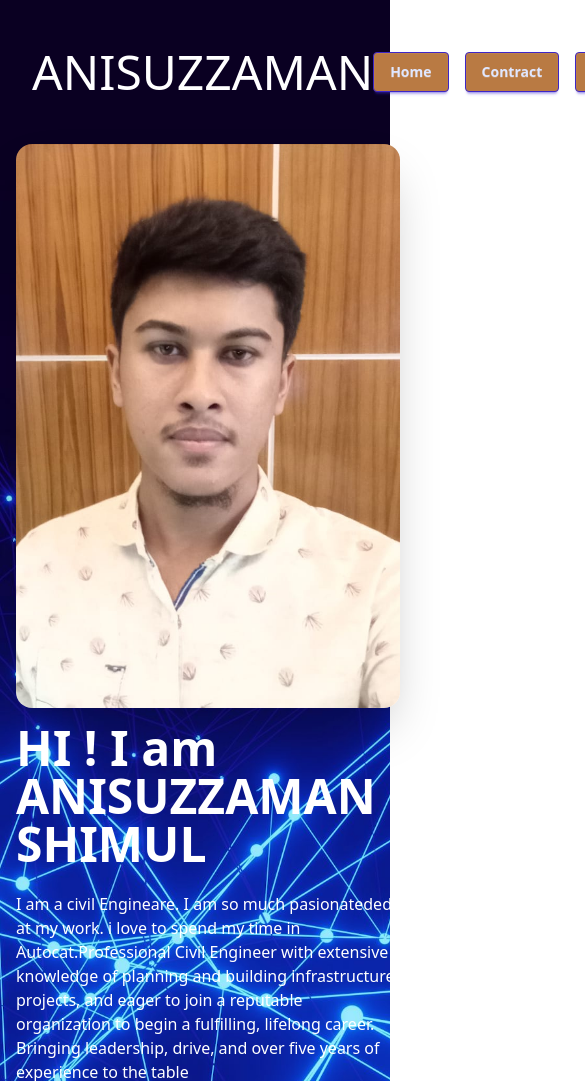
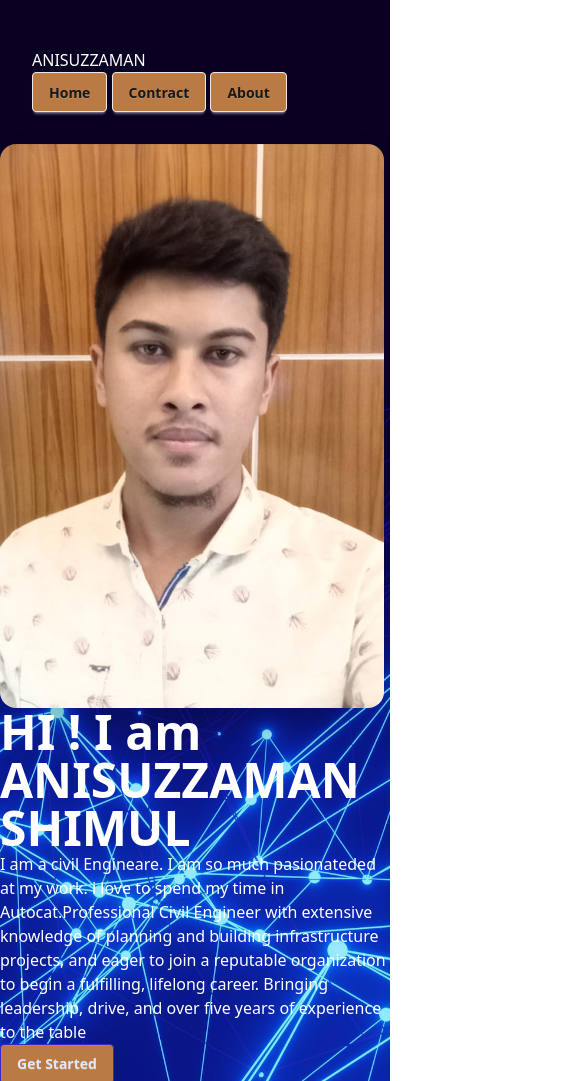
Before and after one commit to deluwarhoisn/anisuzzaman, a plain HTML site: page index.html in a window 390 px wide. Shown: the top 1081 px of the page, 585 px wide, since content can reach past the window. Drawn offline with nearby package versions, Linux system fonts and the light colour scheme.

Commit message:
refactor navigation and hero section for responsive design

```diff
--- a/index.html
+++ b/index.html
@@ -13,22 +13,22 @@
 
 <body>
     <section class="bg-[#0A0022] pt-4">
-        <nav class="flex  justify-between m-8 items-center">
-            <h1 class="text-5xl uppercase text-white">Anisuzzaman</h1>
+        <nav class="lg:flex  lg:justify-between m-8 lg:items-center">
+            <h1 class="lg:text-5xl uppercase text-white">Anisuzzaman</h1>
 
-            <ul class="flex gap-4 text-2xl">
-                <li class="hover:text-white btn btn-primary bg-[#B97A43]"><a href="#home">Home</a></li>
-                <li class="hover:text-white btn btn-primary bg-[#B97A43]"><a href="#contract">Contract</a></li>
-                <li class="hover:text-white btn btn-primary bg-[#B97A43]"><a href="">About</a></li>
+            <ul class="lg:flex gap-4 lg:text-2xl">
+                <li class="hover:text-white btn lg:btn-primary bg-[#B97A43]"><a href="#home">Home</a></li>
+                <li class="hover:text-white btn lg:btn-primary bg-[#B97A43]"><a href="#contract">Contract</a></li>
+                <li class="hover:text-white btn :btn-primary bg-[#B97A43]"><a href="">About</a></li>
             </ul>
         </nav>
-        <div id="home" class="hero bg-base-200 min-h-screen bg-[url(asset/bg.jpeg)] bg-cover bg-center">
-            <div class="hero-content flex-col lg:flex-row-reverse">
+        <div id="home" class="lg:hero lg:bg-base-200 lg:min-h-screen bg-[url(asset/bg.jpeg)] bg-cover bg-center">
+            <div class="lg:hero-content lg:flex-col lg:flex-row-reverse">
                 <img src="asset/WhatsApp Image 2025-08-02 at 12.19.08_b82adb13.jpg"
                     class="max-w-sm rounded-2xl shadow-2xl" />
                 <div>
                     <h1 class="text-5xl font-bold text-white">HI ! I am ANISUZZAMAN SHIMUL</h1>
-                    <p class="py-6 text-white">
+                    <p class="lg:py-6 text-white">
                         I am a civil Engineare. I am so much pasionateded at my work. i love to spend my time in
                         Autocat.Professional Civil Engineer with extensive knowledge of planning and building
                         infrastructure projects, and eager to join a reputable organization to begin a fulfilling,
@@ -40,9 +40,9 @@
         </div>
     </section>
     <section id="contract">
-        <section class="mx-24">
-            <h1 class="text-center text-6xl my-12 font-extrabold">Conterct</h1>
-            <div class="grid grid-cols-4 gap-4">
+        <section class="lg:mx-24">
+            <h1 class="text-center text-6xl lg:my-12 font-extrabold">Conterct</h1>
+            <div class="grid grid-cols-4 lg:gap-4">
                 <!-- Facebook -->
                 <div class="border rounded-xl ">
                     <img class="rounded-full p-4" src="asset/fb.jpg" alt="">
```
Also changed, not shown: asset/images.png (added).
